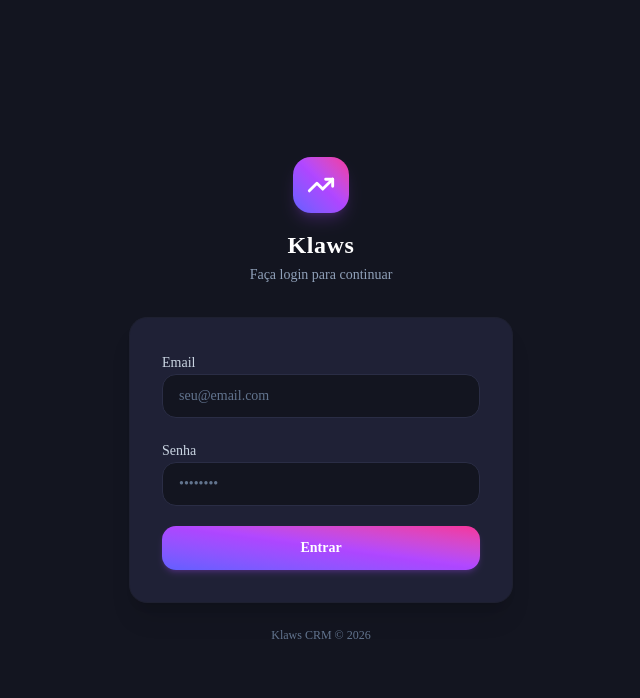
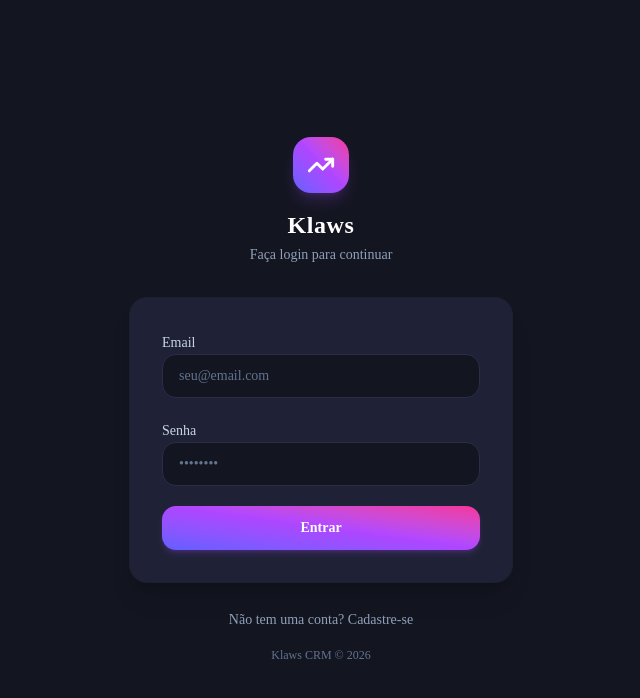
Before and after one commit to KevinLima25/klaws-crm, a Next.js app in the folder crm/: page /login in a window 1280 px wide. Shown: the top 698 px of the page, without its empty margins (319-959 px from the left). Built offline with nearby package versions, Linux system fonts and the light colour scheme.

Commit message:
feat: add register toggle to Klaws-themed login

```diff
--- a/crm/src/app/login/page.tsx
+++ b/crm/src/app/login/page.tsx
@@ -1,91 +1,8 @@
-import { createClient } from "@/lib/supabase/server"
-import { redirect } from "next/navigation"
-import { TrendingUp } from "lucide-react"
-
-async function signIn(formData: FormData) {
-  "use server"
-
-  const email = formData.get("email") as string
-  const password = formData.get("password") as string
-
-  const supabase = await createClient()
-
-  const { error } = await supabase.auth.signInWithPassword({
-    email,
-    password,
-  })
-
-  if (error) {
-    redirect(`/login?error=${encodeURIComponent(error.message)}`)
-  }
-
-  redirect("/crm")
-}
+import { AuthForm } from "@/components/auth-form"
 
 export default async function LoginPage(props: { searchParams?: Promise<{ error?: string }> }) {
   const searchParams = await props.searchParams
   const error = searchParams?.error
 
-  return (
-    <div className="flex min-h-screen items-center justify-center bg-[#131520] p-4 font-sans">
-      <div className="w-full max-w-sm">
-        {/* Logo */}
-        <div className="flex flex-col items-center mb-8">
-          <div className="flex h-14 w-14 items-center justify-center rounded-2xl bg-gradient-to-tr from-indigo-500 via-purple-500 to-pink-500 text-white shadow-lg shadow-purple-500/20 mb-4">
-            <TrendingUp className="h-7 w-7 stroke-[2.5]" />
-          </div>
-          <h1 className="text-2xl font-bold tracking-wide text-white">Klaws</h1>
-          <p className="text-sm text-slate-400 mt-1">Faça login para continuar</p>
-        </div>
-
-        {/* Card */}
-        <div className="rounded-2xl border border-[#1e2030] bg-[#1f2136] p-8 shadow-xl">
-          <form action={signIn} className="space-y-5">
-            <div className="space-y-2">
-              <label htmlFor="email" className="text-sm font-medium text-slate-300">
-                Email
-              </label>
-              <input
-                id="email"
-                name="email"
-                type="email"
-                placeholder="seu@email.com"
-                required
-                className="flex h-11 w-full rounded-xl border border-[#2a2d45] bg-[#131520] px-4 py-2 text-sm text-white placeholder-slate-500 focus:outline-none focus:ring-2 focus:ring-indigo-500/50 focus:border-indigo-500 transition-all"
-              />
-            </div>
-
-            <div className="space-y-2">
-              <label htmlFor="password" className="text-sm font-medium text-slate-300">
-                Senha
-              </label>
-              <input
-                id="password"
-                name="password"
-                type="password"
-                placeholder="••••••••"
-                required
-                className="flex h-11 w-full rounded-xl border border-[#2a2d45] bg-[#131520] px-4 py-2 text-sm text-white placeholder-slate-500 focus:outline-none focus:ring-2 focus:ring-indigo-500/50 focus:border-indigo-500 transition-all"
-              />
-            </div>
-
-            {error && (
-              <p className="text-sm text-red-400 bg-red-500/10 rounded-lg px-3 py-2 border border-red-500/20">{error}</p>
-            )}
-
-            <button
-              type="submit"
-              className="inline-flex h-11 w-full items-center justify-center rounded-xl bg-gradient-to-tr from-indigo-500 via-purple-500 to-pink-500 text-sm font-semibold text-white shadow-md shadow-purple-500/20 hover:shadow-lg hover:shadow-purple-500/30 transition-all duration-200 active:scale-[0.98]"
-            >
-              Entrar
-            </button>
-          </form>
-        </div>
-
-        <p className="text-center text-xs text-slate-500 mt-6">
-          Klaws CRM &copy; {new Date().getFullYear()}
-        </p>
-      </div>
-    </div>
-  )
+  return <AuthForm serverError={error} />
 }
--- a/crm/src/components/auth-form.tsx
+++ b/crm/src/components/auth-form.tsx
@@ -3,10 +3,7 @@
 import { useState } from "react"
 import { useRouter } from "next/navigation"
 import { createClient } from "@/lib/supabase/client"
-import { Button } from "@/components/ui/button"
-import { Input } from "@/components/ui/input"
-import { Label } from "@/components/ui/label"
-import { Card, CardContent, CardDescription, CardFooter, CardHeader, CardTitle } from "@/components/ui/card"
+import { TrendingUp } from "lucide-react"
 
 export function AuthForm({ serverError }: { serverError?: string }) {
   const [name, setName] = useState("")
@@ -36,7 +33,7 @@ export function AuthForm({ serverError }: { serverError?: string }) {
       if (error) {
         setError(error.message)
       } else {
-        setError("Check your email to confirm your account!")
+        setError("Verifique seu email para confirmar sua conta!")
       }
       setLoading(false)
     } else {
@@ -55,75 +52,105 @@ export function AuthForm({ serverError }: { serverError?: string }) {
   }
 
   return (
-    <Card className="w-full max-w-md mx-auto">
-      <CardHeader>
-        <CardTitle>{mode === "login" ? "Login" : "Create Account"}</CardTitle>
-        <CardDescription>
-          {mode === "login"
-            ? "Enter your credentials to access the CRM"
-            : "Create a new account to get started"}
-        </CardDescription>
-      </CardHeader>
-      <form onSubmit={handleSubmit}>
-        <CardContent className="space-y-4">
+    <div className="flex min-h-screen items-center justify-center bg-[#131520] p-4 font-sans">
+      <div className="w-full max-w-sm">
+        {/* Logo */}
+        <div className="flex flex-col items-center mb-8">
+          <div className="flex h-14 w-14 items-center justify-center rounded-2xl bg-gradient-to-tr from-indigo-500 via-purple-500 to-pink-500 text-white shadow-lg shadow-purple-500/20 mb-4">
+            <TrendingUp className="h-7 w-7 stroke-[2.5]" />
+          </div>
+          <h1 className="text-2xl font-bold tracking-wide text-white">Klaws</h1>
+          <p className="text-sm text-slate-400 mt-1">
+            {mode === "login" ? "Faça login para continuar" : "Crie sua conta"}
+          </p>
+        </div>
+
+        {/* Card */}
+        <div className="rounded-2xl border border-[#1e2030] bg-[#1f2136] p-8 shadow-xl">
+          <form onSubmit={handleSubmit} className="space-y-5">
             {mode === "register" && (
               <div className="space-y-2">
-              <Label htmlFor="name">Nome</Label>
-              <Input
+                <label htmlFor="name" className="text-sm font-medium text-slate-300">
+                  Nome
+                </label>
+                <input
                   id="name"
                   type="text"
                   placeholder="Seu nome completo"
                   value={name}
                   onChange={(e) => setName(e.target.value)}
                   required
+                  className="flex h-11 w-full rounded-xl border border-[#2a2d45] bg-[#131520] px-4 py-2 text-sm text-white placeholder-slate-500 focus:outline-none focus:ring-2 focus:ring-indigo-500/50 focus:border-indigo-500 transition-all"
                 />
               </div>
             )}
+
             <div className="space-y-2">
-            <Label htmlFor="email">Email</Label>
-            <Input
+              <label htmlFor="email" className="text-sm font-medium text-slate-300">
+                Email
+              </label>
+              <input
                 id="email"
                 type="email"
-              placeholder="you@example.com"
+                placeholder="seu@email.com"
                 value={email}
                 onChange={(e) => setEmail(e.target.value)}
                 required
+                className="flex h-11 w-full rounded-xl border border-[#2a2d45] bg-[#131520] px-4 py-2 text-sm text-white placeholder-slate-500 focus:outline-none focus:ring-2 focus:ring-indigo-500/50 focus:border-indigo-500 transition-all"
               />
             </div>
+
             <div className="space-y-2">
-            <Label htmlFor="password">Password</Label>
-            <Input
+              <label htmlFor="password" className="text-sm font-medium text-slate-300">
+                Senha
+              </label>
+              <input
                 id="password"
                 type="password"
                 placeholder="••••••••"
                 value={password}
                 onChange={(e) => setPassword(e.target.value)}
                 required
+                className="flex h-11 w-full rounded-xl border border-[#2a2d45] bg-[#131520] px-4 py-2 text-sm text-white placeholder-slate-500 focus:outline-none focus:ring-2 focus:ring-indigo-500/50 focus:border-indigo-500 transition-all"
               />
             </div>
+
             {(error || serverError) && (
-            <p className="text-sm text-destructive">{error || serverError}</p>
+              <p className="text-sm text-red-400 bg-red-500/10 rounded-lg px-3 py-2 border border-red-500/20">
+                {error || serverError}
+              </p>
             )}
-        </CardContent>
-        <CardFooter className="flex flex-col gap-4">
-          <Button type="submit" className="w-full" disabled={loading}>
-            {loading ? "Loading..." : mode === "login" ? "Sign In" : "Sign Up"}
-          </Button>
-          <Button
+
+            <button
+              type="submit"
+              disabled={loading}
+              className="inline-flex h-11 w-full items-center justify-center rounded-xl bg-gradient-to-tr from-indigo-500 via-purple-500 to-pink-500 text-sm font-semibold text-white shadow-md shadow-purple-500/20 hover:shadow-lg hover:shadow-purple-500/30 transition-all duration-200 active:scale-[0.98] disabled:opacity-60 disabled:cursor-not-allowed"
+            >
+              {loading ? "Carregando..." : mode === "login" ? "Entrar" : "Criar Conta"}
+            </button>
+          </form>
+        </div>
+
+        {/* Toggle mode */}
+        <div className="text-center mt-6">
+          <button
             type="button"
-            variant="link"
-            className="w-full"
             onClick={() => {
               setMode(mode === "login" ? "register" : "login")
               setError(null)
             }}
+            className="text-sm text-slate-400 hover:text-slate-300 transition-colors"
           >
             {mode === "login"
-              ? "Don't have an account? Sign up"
-              : "Already have an account? Sign in"}
-          </Button>
-        </CardFooter>
-      </form>
-    </Card>
+              ? "Não tem uma conta? Cadastre-se"
+              : "Já tem uma conta? Faça login"}
+          </button>
+        </div>
+
+        <p className="text-center text-xs text-slate-500 mt-4">
+          Klaws CRM &copy; {new Date().getFullYear()}
+        </p>
+      </div>
+    </div>
   )
 }
```
Lines whose indentation alone changed are shown as unchanged.
